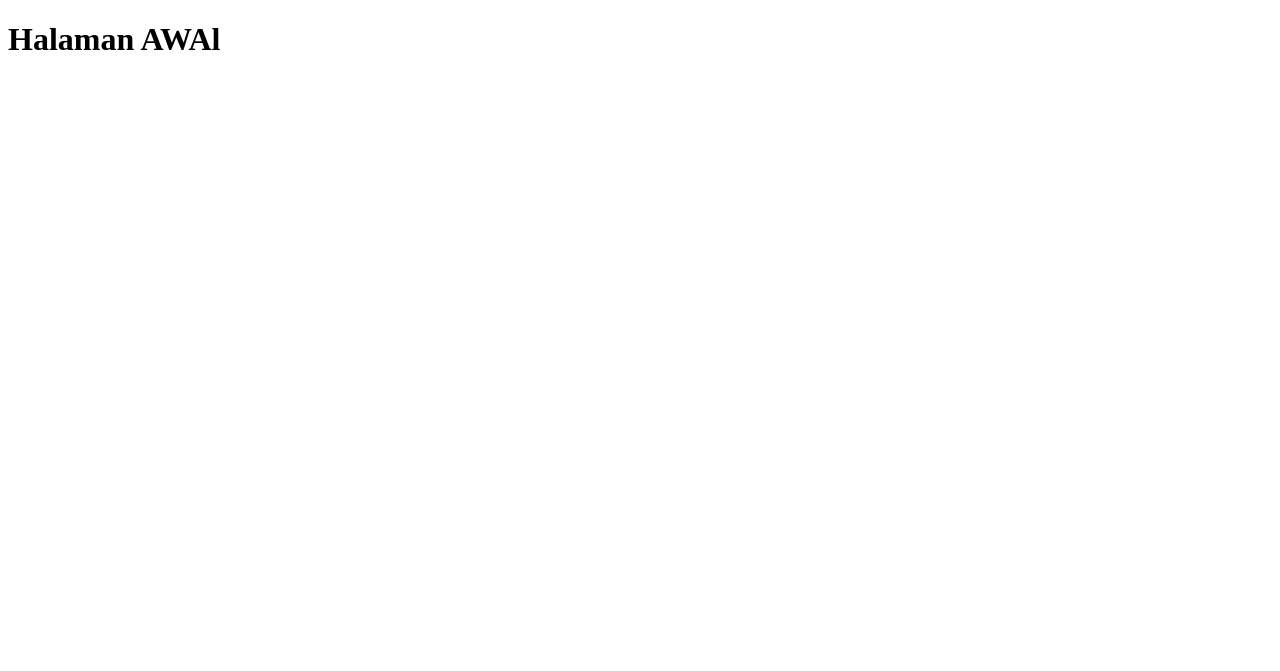
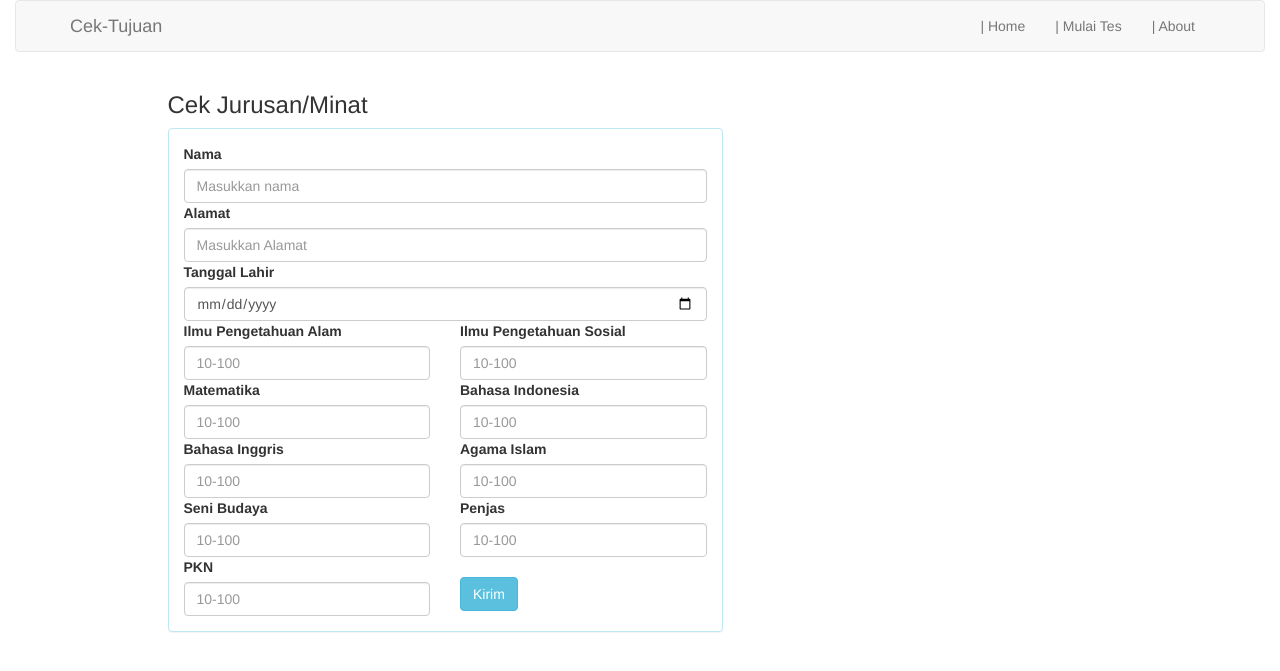
Before and after one commit to andri000me/SPK-penentuan_jurusan, a PHP site: page /index.php in a window 1280 px wide. Before the commit the part shown is almost empty. Shown: the top 671 px of the page. Run offline with PHP 8.4, Linux system fonts and the light colour scheme; some libraries are stand-ins or nearby versions.

Commit message:
Update index.php
halaman input nilai

```diff
--- a/index.php
+++ b/index.php
@@ -2,8 +2,106 @@
 <html>
 <head>
 	<title>SPK_penentu_jurusan</title>
+	<link rel="stylesheet" type="text/css" href="css/bootstrap.css">
+	<link rel="stylesheet" type="text/css" href="css/risol.css">
+	<link rel="stylesheet" href="css/bootstrap.min.css">
+    <link rel="stylesheet" href="fonts/font-awesome.min.css">
+    <script src="js/jquery.min.js"></script>
+    <script src="js/bootstrap.min.js"></script>
+    <link rel="stylesheet" href="//maxcdn.bootstrapcdn.com/font-awesome/4.3.0/css/font-awesome.min.css">
 </head>
 <body>
-<h1>Halaman AWAl</h1>
+<div class="container-fluid">
+	<nav class="navbar navbar-default">
+		<div class="container">
+			<div class="navbar-header">
+				<a class="navbar-brand navbar-link" href="index.php?page=home">Cek-Tujuan</a>
+			</div>
+			<div class="collapse navbar-collapse" id="navcol-1" name="navcol-1">
+				<UL class="nav navbar-nav navbar-right" >
+					<li role="presentation"><a href="index.php?halaman=home"> | Home</a></li>
+					<li role="presentation"><a href="index.php?halaman=menu"> | Mulai Tes</a></li>
+					<!-- <li role="presentation"><a href="index.php?halaman=contact"><font color="white">Contact</font></a></li> -->
+					<li role="presentation"><a href="index.php?halaman=about"> | About</a></li>
+				</UL>
+			</div>
+		</div>
+	</nav>
+</div>
+<div class="container">
+	<div class="row">
+		<div class="col-sm-1"></div>
+		<div class="col-sm-10">
+			<h3>Cek Jurusan/Minat</h3>
+		</div>
+		<div class="col-sm-1"></div>
+	</div>
+	<div class="row">
+		<div class="col-sm-1"></div>
+		<div class="col-sm-6">
+			<div class="panel panel-info">
+				<div class="panel-body">
+					<div class="form-grup">
+				<label>Nama</label>
+				<input type="text" class="form-control" placeholder="Masukkan nama">
+			</div>
+			<div class="form-grup">
+				<label>Alamat</label>
+				<input type="text" class="form-control" placeholder="Masukkan Alamat">
+			</div>
+			<div class="form-grup">
+				<label>Tanggal Lahir</label>
+				<input type="date" class="form-control" >
+			</div>
+			<div class="row">
+				<div class="col-sm-6">
+					<div class="form-grup">
+						<label>Ilmu Pengetahuan Alam</label>
+						<input type="text" class="form-control" placeholder="10-100">
+					</div>
+					<div class="form-grup">
+						<label>Matematika</label>
+						<input type="text" class="form-control" placeholder="10-100">
+					</div>
+					<div class="form-grup">
+						<label>Bahasa Inggris</label>
+						<input type="text" class="form-control" placeholder="10-100">
+					</div>
+					<div class="form-grup">
+						<label>Seni Budaya</label>
+						<input type="text" class="form-control" placeholder="10-100">
+					</div>
+					<div class="form-grup">
+						<label>PKN</label>
+						<input type="text" class="form-control" placeholder="10-100">
+					</div>
+				</div>
+				<div class="col-sm-6">
+					<div class="form-grup">
+						<label>Ilmu Pengetahuan Sosial</label>
+						<input type="text" class="form-control" placeholder="10-100">
+					</div>
+					<div class="form-grup">
+						<label>Bahasa Indonesia</label>
+						<input type="text" class="form-control" placeholder="10-100">
+					</div>
+					<div class="form-grup">
+						<label>Agama Islam</label>
+						<input type="text" class="form-control" placeholder="10-100">
+					</div>
+					<div class="form-grup">
+						<label>Penjas</label>
+						<input type="text" class="form-control" placeholder="10-100">
+					</div>
+					<input type="submit" value="Kirim" class="btn btn-info" style="margin-top:20px">
+				</div>
+			</div>
+				</div>
+			</div>
+		</div>
+		<br/>
+		<div class="col-sm-5"></div>
+	</div>
+</div>
 </body>
 </html>
```
